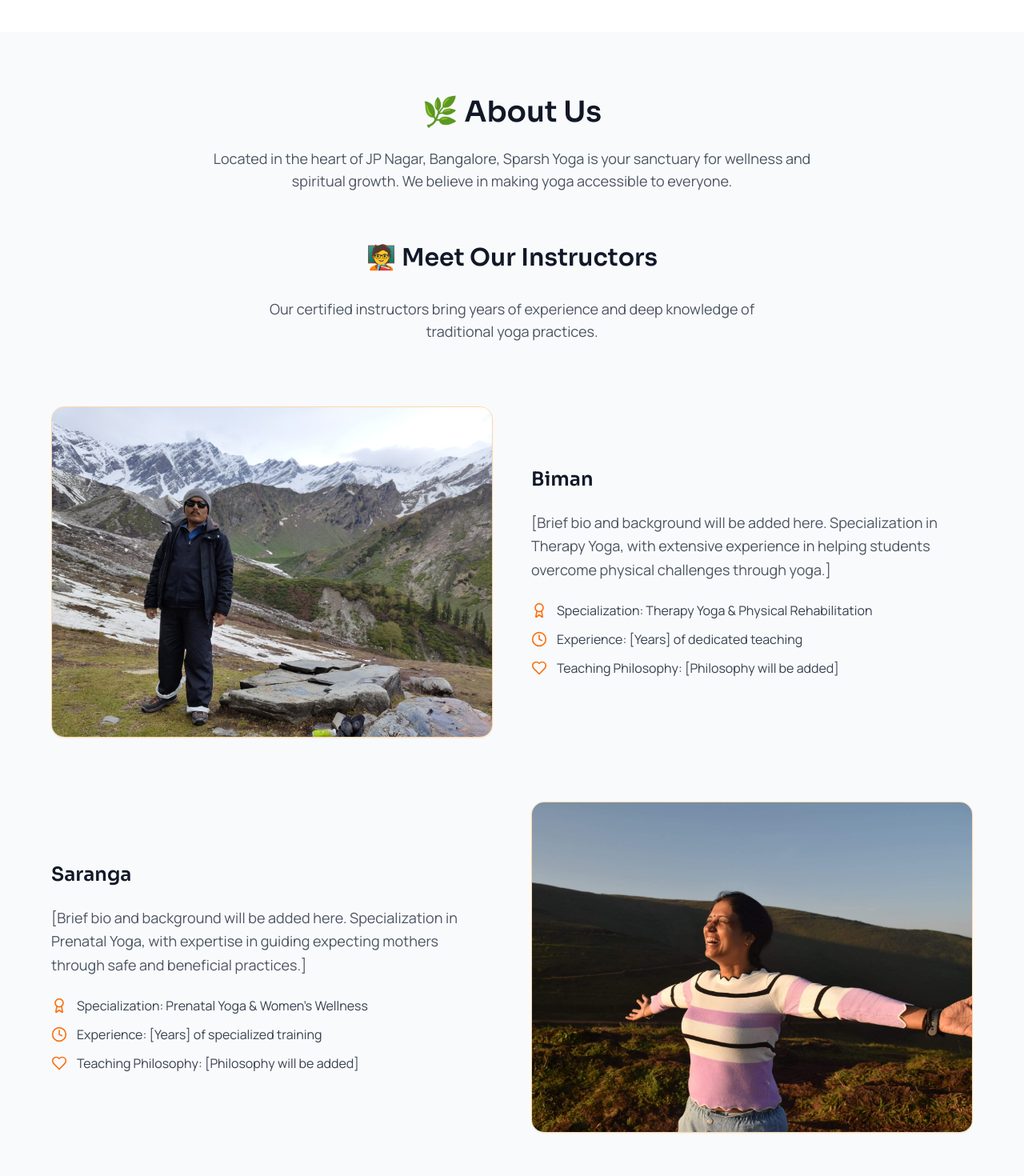
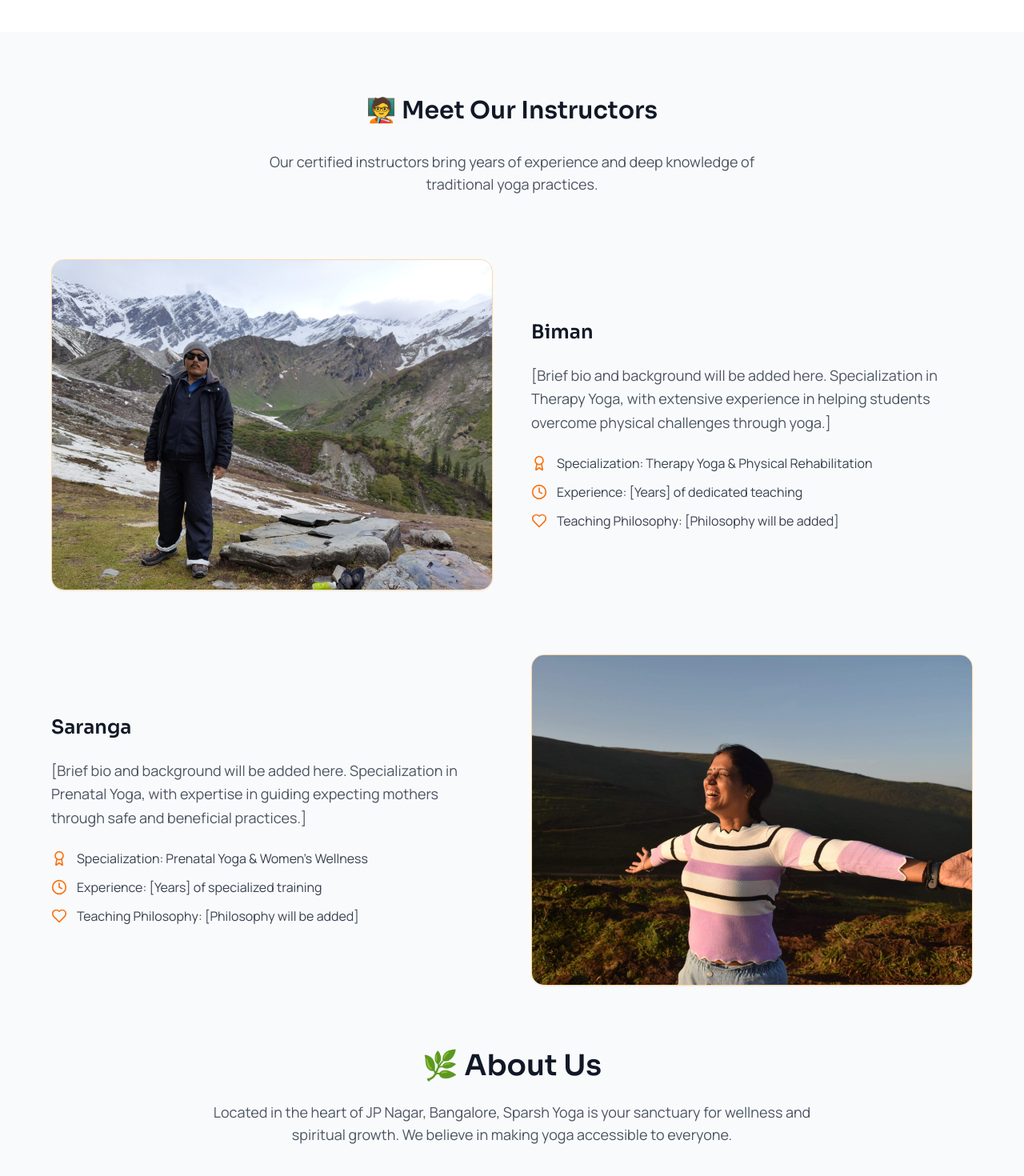
Before and after one commit to Drey108/sparsh-diya-glow, a React (Vite) app: page / in a window 1280 px wide. Shown: the part 1380-2850 px from the top of the page at 80% size. Built offline with nearby package versions, Linux system fonts and the light colour scheme; no server answers.

Commit message:
changed position of about us heading

```diff
--- a/src/components/home/AboutSection.tsx
+++ b/src/components/home/AboutSection.tsx
@@ -5,15 +5,6 @@ const AboutSection = () => {
   return (
     <section className="py-12 sm:py-20 px-4 bg-gray-50">
       <div className="max-w-6xl mx-auto">
-        <div className="text-center mb-16">
-          <h2 className="section-title text-2xl sm:text-3xl md:text-4xl text-gray-900 mb-4 sm:mb-6">
-            🌿 About Us
-          </h2>
-          <p className="hero-subtitle text-base sm:text-lg text-gray-600 max-w-3xl mx-auto px-2">
-            Located in the heart of JP Nagar, Bangalore, Sparsh Yoga is your sanctuary for
-            wellness and spiritual growth. We believe in making yoga accessible to everyone.
-          </p>
-        </div>
 
         {/* Meet Our Instructors Section - Diagonal Layout */}
         <div className="space-y-12 sm:space-y-20 mb-12 sm:mb-20">
@@ -92,6 +83,15 @@ const AboutSection = () => {
             </div>
           </div>
         </div>
+        <div className="text-center mb-16">
+          <h2 className="section-title text-2xl sm:text-3xl md:text-4xl text-gray-900 mb-4 sm:mb-6">
+            🌿 About Us
+          </h2>
+          <p className="hero-subtitle text-base sm:text-lg text-gray-600 max-w-3xl mx-auto px-2">
+            Located in the heart of JP Nagar, Bangalore, Sparsh Yoga is your sanctuary for
+            wellness and spiritual growth. We believe in making yoga accessible to everyone.
+          </p>
+        </div>
 
         {/* Our Story Section */}
         <div className="grid lg:grid-cols-2 gap-8 sm:gap-12 items-center mb-12 sm:mb-20">
```
